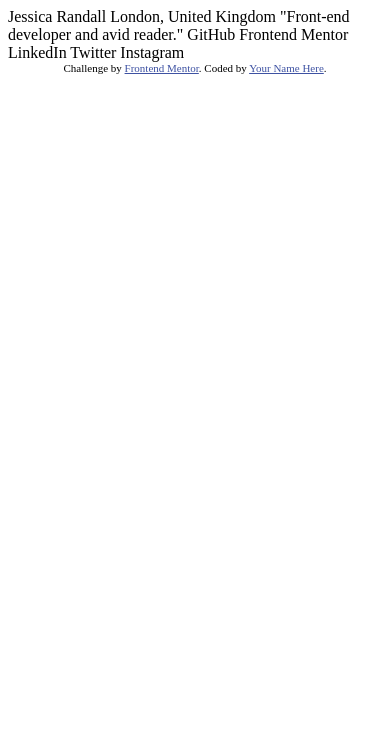
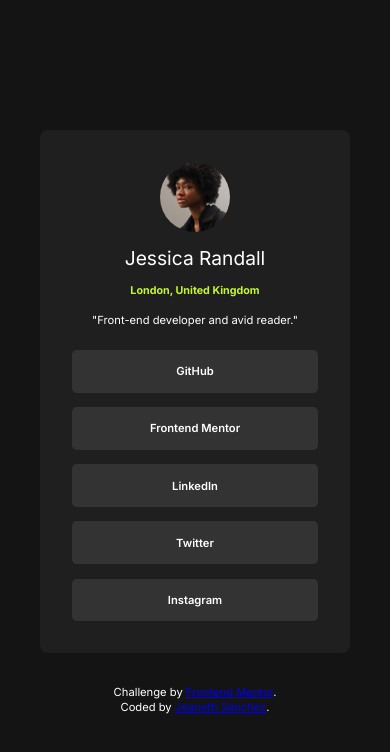
Before and after one commit to jeanethsn/social-links-profile-main, a plain HTML site: page index.html in a window 390 px wide. Drawn offline with Linux system fonts and the light colour scheme.

Commit message:
Solution
Social links profile main solution. Desktop and mobil

```diff
--- a/index.html
+++ b/index.html
@@ -1,34 +1,44 @@
 <!DOCTYPE html>
 <html lang="en">
   <head>
-  <meta charset="UTF-8">
-  <meta name="viewport" content="width=device-width, initial-scale=1.0"> <!-- displays site properly based on user's device -->
+    <meta charset="UTF-8" />
+    <meta name="viewport" content="width=device-width, initial-scale=1.0">
 
-  <link rel="icon" type="image/png" sizes="32x32" href="./assets/images/favicon-32x32.png">
+    <link
+      rel="icon"
+      type="image/png"
+      sizes="32x32"
+      href="./assets/images/favicon-32x32.png"
+    />
 
     <title>Frontend Mentor | Social links profile</title>
 
-  <!-- Feel free to remove these styles or customise in your own stylesheet 👍 -->
-  <style>
-    .attribution { font-size: 11px; text-align: center; }
-    .attribution a { color: hsl(228, 45%, 44%); }
-  </style>
+    <link rel="stylesheet" href="styles.css" />
   </head>
   <body>
-
-  Jessica Randall
-  London, United Kingdom
-  "Front-end developer and avid reader."
-
-  GitHub
-  Frontend Mentor
-  LinkedIn
-  Twitter
-  Instagram
+    <section>
+      <article class="profile">
+      <div>
+        <img src="assets/images/avatar-jessica.jpeg" alt="Jessica Randall avatar">
+        <h4>Jessica Randall</h4>
+        <h6>London, United Kingdom</h6>
+      </div>
+      <p class="job">"Front-end developer and avid reader."</p>
+    </article>
+      <ul>
+        <li>GitHub</li>
+        <li>Frontend Mentor</li>
+        <li>LinkedIn</li>
+        <li>Twitter</li>
+        <li>Instagram</li>
+      </ul>
+    </section>
 
     <div class="attribution">
-    Challenge by <a href="https://www.frontendmentor.io?ref=challenge" target="_blank">Frontend Mentor</a>.
-    Coded by <a href="#">Your Name Here</a>.
+     <p> Challenge by
+      <a href="https://www.frontendmentor.io?ref=challenge" target="_blank"
+        >Frontend Mentor</a>.</p>
+       <p>Coded by <a href="#">Jeaneth Sánchez</a>.</p>
     </div>
   </body>
 </html>
--- /dev/null
+++ b/styles.css
@@ -0,0 +1,148 @@
+@import url('https://fonts.googleapis.com/css2?family=Inter:wght@400;600;700&display=swap');
+
+:root {
+  /* Layout breakpoints */
+  --breakpoint-mobile: 375px;
+  --breakpoint-desktop: 1440px;
+
+  /* Colors */
+  --color-green: hsl(75, 94%, 57%);
+  --color-white: hsl(0, 0%, 100%);
+  --color-grey-700: hsl(0, 0%, 20%);
+  --color-grey-800: hsl(0, 0%, 12%);
+  --color-grey-900: hsl(0, 0%, 8%);
+
+  /* Typography */
+  --font-family: 'Inter', sans-serif;
+  --font-weight-regular: 400;
+  --font-weight-semi-bold: 600;
+  --font-weight-bold: 700;
+
+  /* Font sizes */
+  --font-size-body: 14px;
+  --font-size-small: 0.7rem;
+  --font-size-medium: 0.8rem;
+
+  /* Spacing */
+  --spacing-xs: 0.2rem;
+  --spacing-sm: 0.9rem;
+  --spacing-md: 1rem;
+  --spacing-lg: 2rem;
+}
+*{
+    margin: 0;
+    padding: 0;
+    box-sizing: border-box;
+}
+body {
+  font-family: var(--font-family);
+  background-color: var(--color-grey-900);
+  color: var(--color-white);
+  text-align: center;
+  display: flex;
+  flex-direction: column;
+  justify-content: center;
+  min-height: 100vh;
+  margin: 0;
+  gap: var(--spacing-lg);
+}
+
+section {
+  background-color: var(--color-grey-800);
+  margin: 0 auto;
+  width: 310px;
+  padding: var(--spacing-lg);
+  border-radius: 0.5rem;
+}
+
+.profile{
+    display: flex;
+    flex-direction: column;
+    gap: 1rem;
+}
+
+.job{
+    font-size: 0.7rem;
+    font-weight: 200;
+    margin-bottom: 1.4rem;
+}
+
+ul {
+  display: flex;
+  flex-direction: column;
+  gap: var(--spacing-sm);
+  list-style: none;
+  padding: 0;
+}
+
+li {
+  background-color: var(--color-grey-700);
+  padding: var(--spacing-sm);
+  border-radius: 0.3rem;
+  font-size: var(--font-size-small);
+  font-weight: var(--font-weight-semi-bold);
+}
+
+li:hover{
+    background-color: var(--color-green);
+    color: var(--color-grey-900);
+}
+
+div {
+  display: flex;
+  flex-direction: column;
+  gap: 0.9rem;
+}
+
+.profile{
+    margin: 0 auto;
+}
+
+img {
+  width: 70px;
+  height: auto;
+  border-radius: 50%;
+  margin: 0 auto;
+  object-fit: cover;
+}
+
+
+h4 {
+    font-size: 1.2rem;
+    font-weight: 500;
+  }
+
+h6 {
+  color: var(--color-green);
+}
+
+.attribution {
+  display: flex;
+  flex-direction: column;
+  gap: 1px;
+  font-size: var(--font-size-small);
+  width: 100%;
+}
+
+@media (max-width: 375px) {
+
+    .job {
+        font-size: 0.8rem;
+        font-weight: 200;
+        margin-bottom: 1.4rem;
+    }
+
+    h4 {
+        font-size: 1.5rem;
+    }
+
+    h6 {
+        font-size: 0.85rem;
+    }
+
+    li {
+        font-size: var(--font-size-medium);
+
+      }
+
+}
```
Also changed, not shown: 1 other file. Lines whose indentation alone changed are shown as unchanged.
